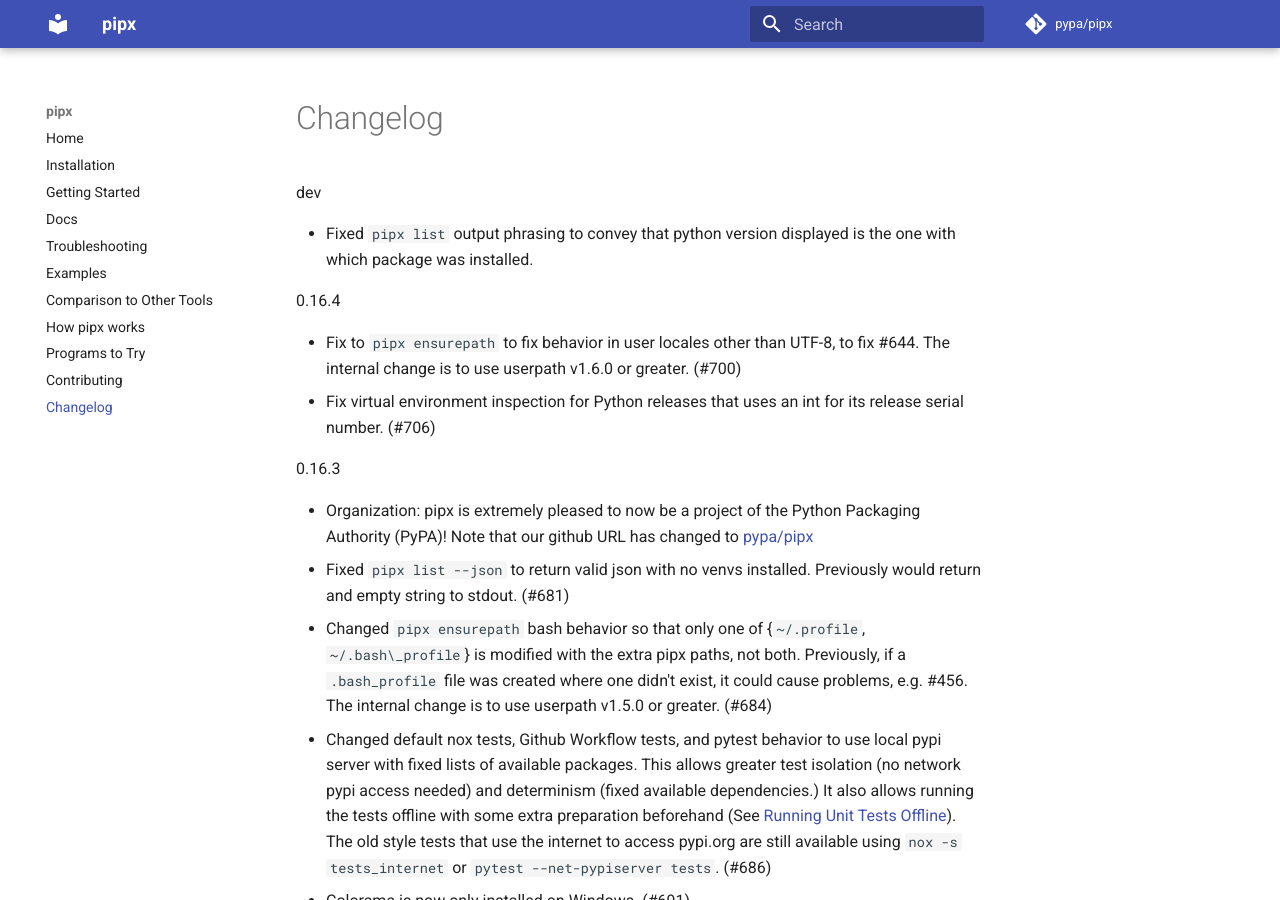
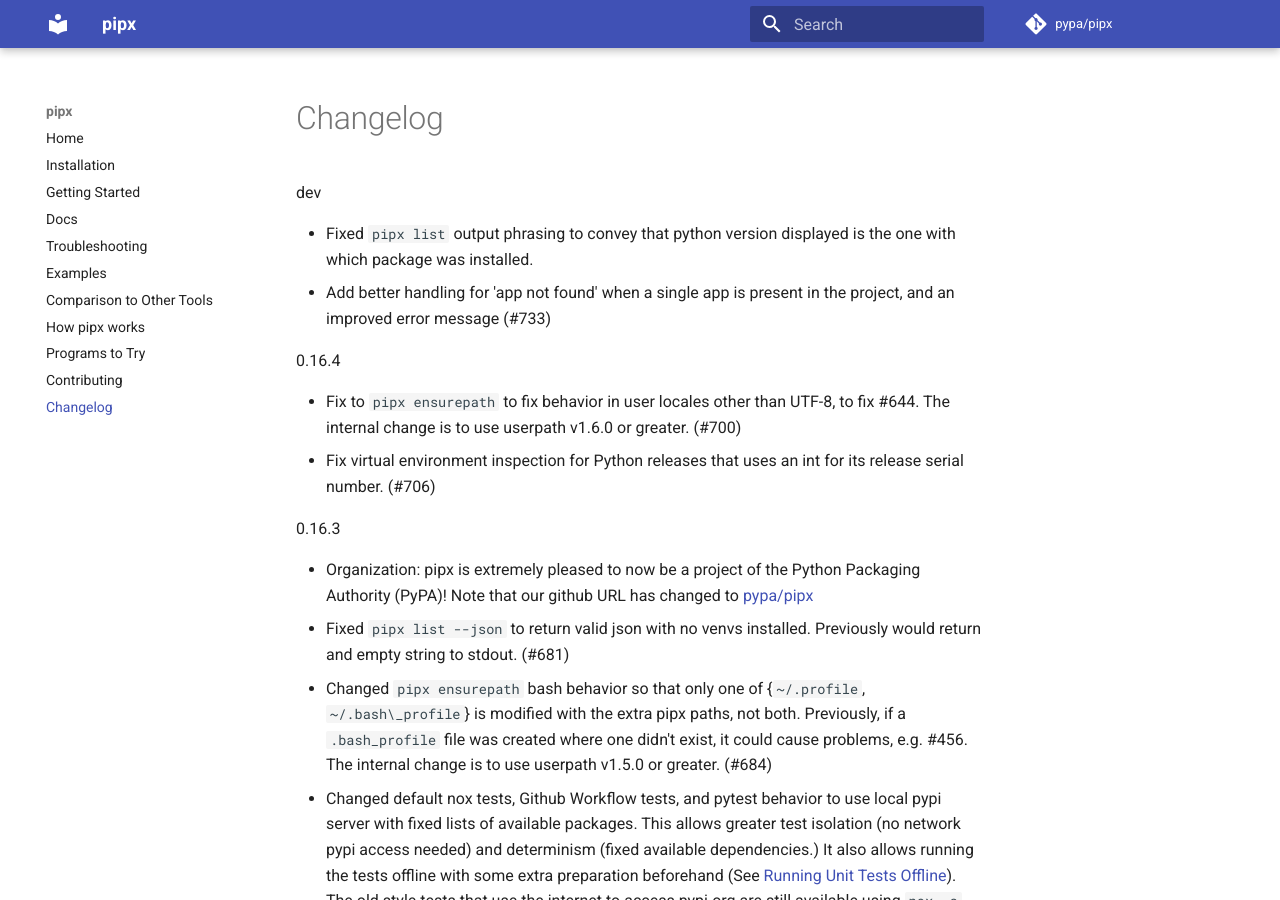
Before and after one commit to pypa/pipx, an MkDocs documentation site: the page built from docs/changelog.md, in a window 1280 px wide and 900 px high. Built offline with MkDocs 1.6.1 and Material for MkDocs 9.7.7, drawn with Linux system fonts in a browser that asks for light colours; comment, search, counter and statistics services are not loaded.

Commit message:
Update changelog

```diff
--- a/docs/changelog.md
+++ b/docs/changelog.md
@@ -1,6 +1,7 @@
 dev
 
 - Fixed `pipx list` output phrasing to convey that python version displayed is the one with which package was installed.
+- Add better handling for 'app not found' when a single app is present in the project, and an improved error message (#733)
 
 0.16.4
 
```
